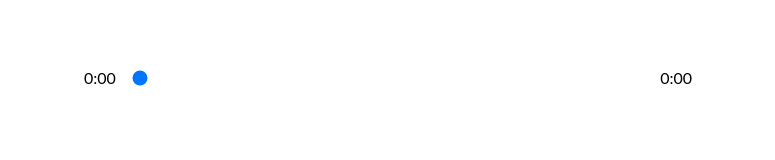
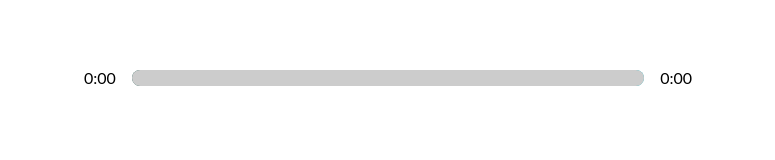
Before and after one commit to adam-olser/react-music-player, a React (Create React App) app: page / in a window 1280 px wide. Shown: the part 508-668 px from the top of the page, without its empty margins (252-1027 px from the left). Built offline with nearby package versions, Linux system fonts and the light colour scheme; a web font is replaced by a local one.

Commit message:
finish CSS

```diff
--- a/src/App.js
+++ b/src/App.js
@@ -26,8 +26,13 @@ function App() {
     const duration = e.target.duration;
     setSongInfo({ ...songInfo, currentTime: current, duration });
   };
+  const autoplayHandler = async () => {
+    let currentIndex = songs.findIndex((song) => song.id === currentSong.id);
+    await setCurrentSong(songs[(currentIndex + 1) % songs.length]);
+    if (isPlaying) audioRef.current.play();
+  };
   return (
-    <div className="App">
+    <div className={`App ${libraryStatus ? "library-active" : ""}`}>
       <Nav libraryStatus={libraryStatus} setLibraryStatus={setLibraryStatus} />
       <Song currentSong={currentSong} />
       <Player
@@ -62,6 +67,7 @@ function App() {
         onLoadedMetadata={timeUpdateHandler}
         ref={audioRef}
         src={currentSong.audio}
+        onEnded={autoplayHandler}
       />
     </div>
   );
--- a/src/components/Player.js
+++ b/src/components/Player.js
@@ -19,6 +19,7 @@ const Player = ({
   setCurrentSong,
   setSongs,
 }) => {
+  const animationPercentage = (songInfo.currentTime / songInfo.duration) * 100;
   //UseEffect
   useEffect(() => {
     const newSongs = songs.map((song) => {
@@ -74,6 +75,12 @@ const Player = ({
     <div className="player">
       <div className="time-control">
         <p>{getTime(songInfo.currentTime)}</p>
+        <div
+          style={{
+            background: `linear-gradient(to right, ${currentSong.color[0]}, ${currentSong.color[1]}`,
+          }}
+          className="track"
+        >
           <input
             min={0}
             max={songInfo.duration || 0}
@@ -81,6 +88,11 @@ const Player = ({
             type="range"
             onChange={dragHandler}
           />
+          <div
+            className="animate-track"
+            style={{ transform: `translateX(${animationPercentage}%)` }}
+          />
+        </div>
         <p>
           {songInfo.duration
             ? getTime(songInfo.duration - songInfo.currentTime)
--- a/src/styles/_library.scss
+++ b/src/styles/_library.scss
@@ -20,11 +20,12 @@
   align-items: center;
   padding: 1rem 2rem 1rem 2rem;
   cursor: pointer;
+  transition: background 0.5s ease;
   img {
     width: 30%;
   }
   &:hover {
-    background-color: #6dbcc7;
+    background-color: #afdee5;
   }
 }
 
@@ -56,3 +57,9 @@
   transform: translateX(0%);
   opacity: 1;
 }
+
+@media screen and (max-width: 768px){
+  .library{
+    width: 100%;
+  }
+}
--- a/src/styles/_nav.scss
+++ b/src/styles/_nav.scss
@@ -15,3 +15,11 @@ nav {
     }
   }
 }
+
+@media screen and (max-width: 768px){
+  nav{
+    button{
+      z-index: 10;
+    }
+  }
+}
--- a/src/styles/_player.scss
+++ b/src/styles/_player.scss
@@ -27,7 +27,7 @@
   justify-content: space-between;
   align-items: center;
   padding: 1rem;
-  width: 30%;
+  width: 40%;
   svg {
     cursor: pointer;
   }
@@ -36,9 +36,42 @@
 input[type="range"]:focus{
 outline: none;
 }
-input[type="range"]::-webkit-scrollbar-thumb {
+input[type="range"]::-webkit-slider-thumb {
   -webkit-appearance: none;
+  width: 16px;
   height: 16px;
-  width: 16px;
-  color: black;
 }
+input[type="range"]::-moz-range-thumb{
+  -webkit-appearance: none;
+  background: transparent;
+  border: none
+}
+
+.track{
+  background: lightblue;
+  width: 100%;
+  height: 1rem;
+  position: relative;
+  border-radius: 1rem;
+  overflow: hidden;
+}
+
+.animate-track{
+  background: rgb(204,204,204);
+  width: 100%;
+  height: 100%;
+  position: absolute;
+  top: 0;
+  left: 0;
+  transform: translateX(0%);
+  pointer-events: none;
+}
+
+@media screen and (max-width: 768px){
+  .time-control{
+    width: 90%;
+  }
+  .play-control {
+    width: 60%;
+  }
+}
--- a/src/styles/_song.scss
+++ b/src/styles/_song.scss
@@ -16,3 +16,11 @@
     padding: 1rem;
   }
 }
+
+@media screen and (max-width: 768px){
+  .song-container{
+    img{
+      width: 60%;
+    }
+  }
+};
--- a/src/styles/app.scss
+++ b/src/styles/app.scss
@@ -14,6 +14,12 @@ h3,h4{
   font-weight: 400;
   color: #646464;
 }
+.App{
+  transition: all 0.5s ease;
+}
+.library-active{
+  margin-left: 30%;
+}
 
 @import "./song";
 @import "./player";
```
Also changed, not shown: 1 other file (tests, documents, lock files or other folders). Lines whose indentation alone changed are shown as unchanged.
